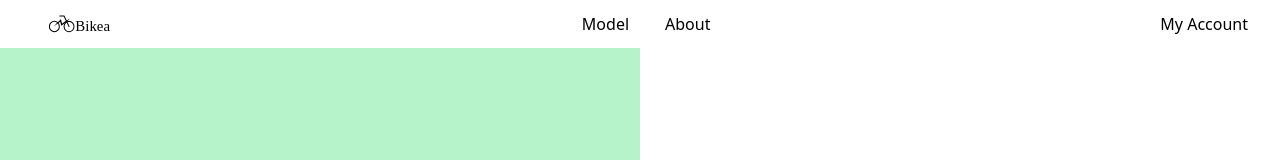
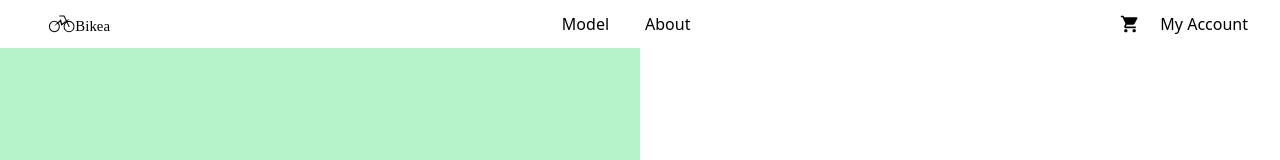
Before and after one commit to asfundmirza/bikea, a React (Create React App) app in the folder my-app/: page /home in a window 1280 px wide. Shown: the top 160 px of the page. Built offline with nearby package versions, Linux system fonts and the light colour scheme.

Commit message:
added cart page and some changes

```diff
--- a/my-app/src/App.js
+++ b/my-app/src/App.js
@@ -3,6 +3,7 @@ import Header from "./components/Header";
 import ModalPage from "./components/ModalPage";
 import About from "./components/About";
 import HomePage from "./components/HomePage";
+import CartPage from "./components/Cart";
 import { BrowserRouter, Route, Routes, Navigate } from "react-router-dom";
 
 const App = () => {
@@ -13,6 +14,8 @@ const App = () => {
         <Route path="/home" element={<HomePage />} />
         <Route path="/model" element={<ModalPage />} />
         <Route path="/about" element={<About />} />
+        <Route path="/cart" element={<CartPage />} />
+
         <Route path="/" element={<Navigate to="/home" />} />
       </Routes>
     </BrowserRouter>
--- /dev/null
+++ b/my-app/src/components/Cart.js
@@ -0,0 +1,7 @@
+import React from "react";
+
+const Cart = () => {
+  return <div>Cart</div>;
+};
+
+export default Cart;
--- a/my-app/src/components/Header.js
+++ b/my-app/src/components/Header.js
@@ -1,6 +1,8 @@
 import React from "react";
 import bikeaLogo from "../images/bikea-01.svg";
 import { useNavigate } from "react-router-dom";
+import ShoppingCartIcon from "@mui/icons-material/ShoppingCart";
+
 const Header = () => {
   let navigate = useNavigate();
 
@@ -12,6 +14,9 @@ const Header = () => {
   };
   const bikeaImgHandler = () => {
     navigate("/home");
+  };
+  const cartHandler = () => {
+    navigate("/cart");
   };
 
   return (
@@ -41,7 +46,12 @@ const Header = () => {
           About
         </p>
       </div>
-      <div className="flex justify-end">
+      <div className="flex justify-end space-x-5 items-center">
+        <ShoppingCartIcon
+          fontSize="small"
+          className="hover:cursor-pointer"
+          onClick={cartHandler}
+        />
         <p>My Account</p>
       </div>
     </div>
```
